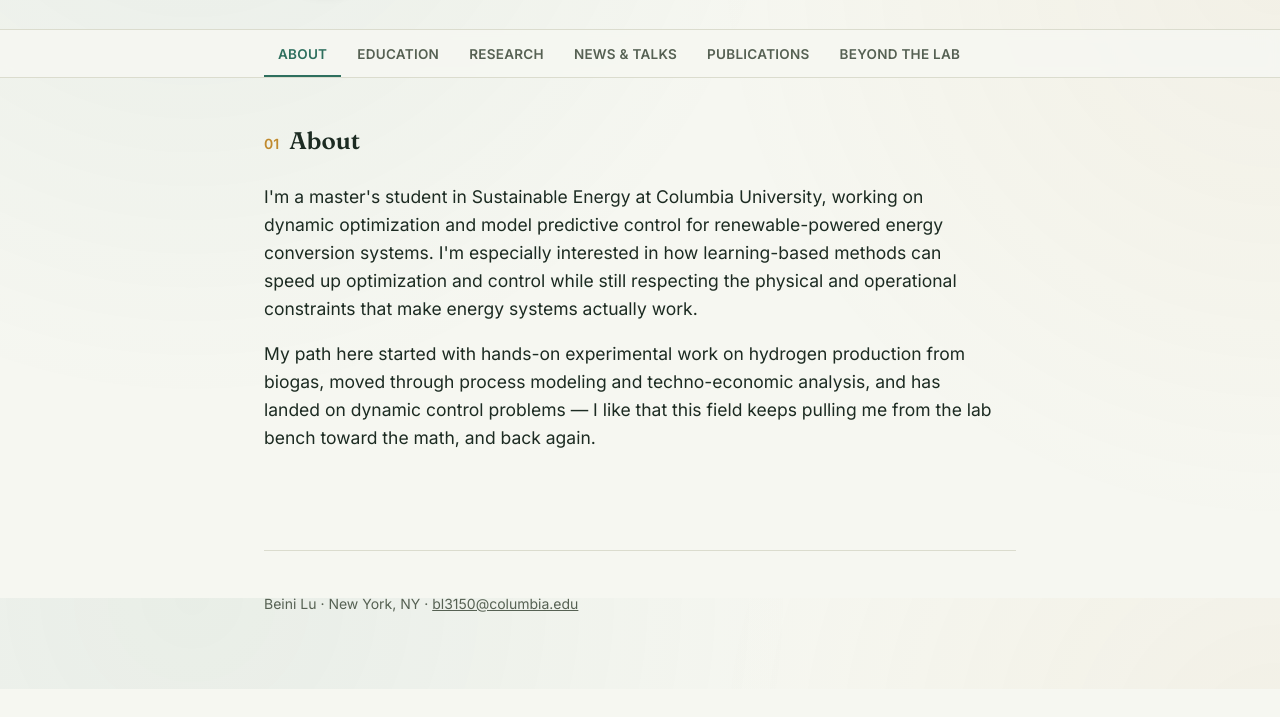
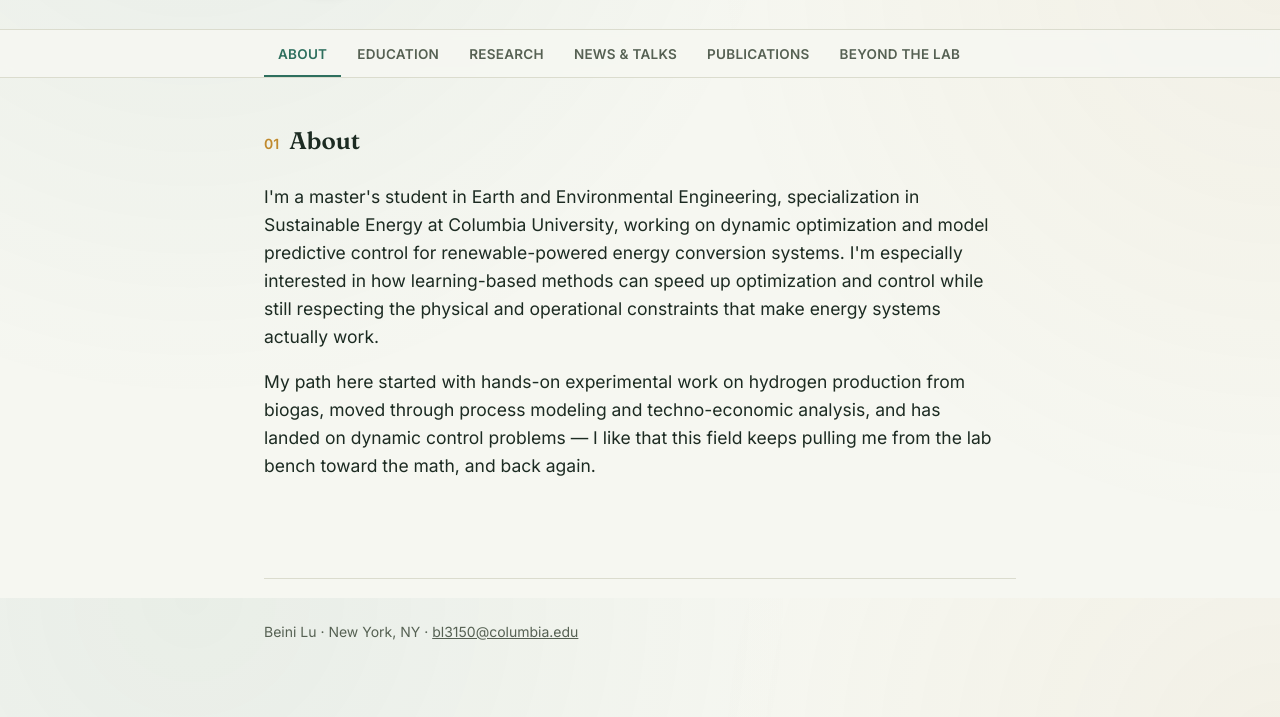
Before and after one commit to bennylulu/bennylulu, a plain HTML site: page index.html in a window 1280 px wide. Shown: the part 202-919 px from the top of the page. Before the commit the page ends 891 px from the top, so only its background shows below. Drawn offline with Linux system fonts and the light colour scheme.

Commit message:
Update index.html

```diff
--- a/index.html
+++ b/index.html
@@ -204,7 +204,7 @@
 
   <section id="about" class="page active">
     <h2><span class="h2-num">01</span>About</h2>
-    <p class="lede">I'm a master's student in Sustainable Energy at Columbia University, working on dynamic optimization and model predictive control for renewable-powered energy conversion systems. I'm especially interested in how learning-based methods can speed up optimization and control while still respecting the physical and operational constraints that make energy systems actually work.</p>
+    <p class="lede">I'm a master's student in Earth and Environmental Engineering, specialization in Sustainable Energy at Columbia University, working on dynamic optimization and model predictive control for renewable-powered energy conversion systems. I'm especially interested in how learning-based methods can speed up optimization and control while still respecting the physical and operational constraints that make energy systems actually work.</p>
     <p class="lede">My path here started with hands-on experimental work on hydrogen production from biogas, moved through process modeling and techno-economic analysis, and has landed on dynamic control problems — I like that this field keeps pulling me from the lab bench toward the math, and back again.</p>
   </section>
 
```
